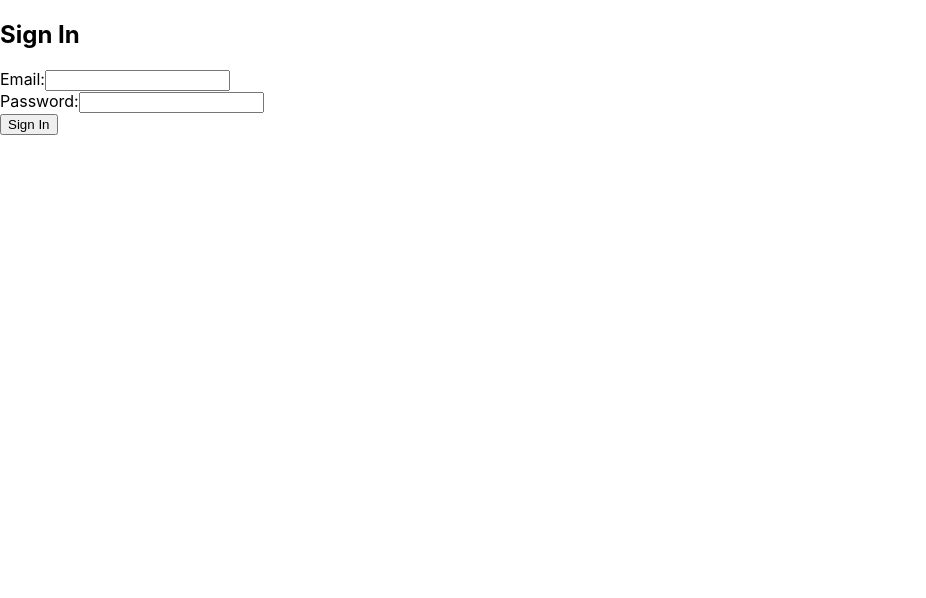
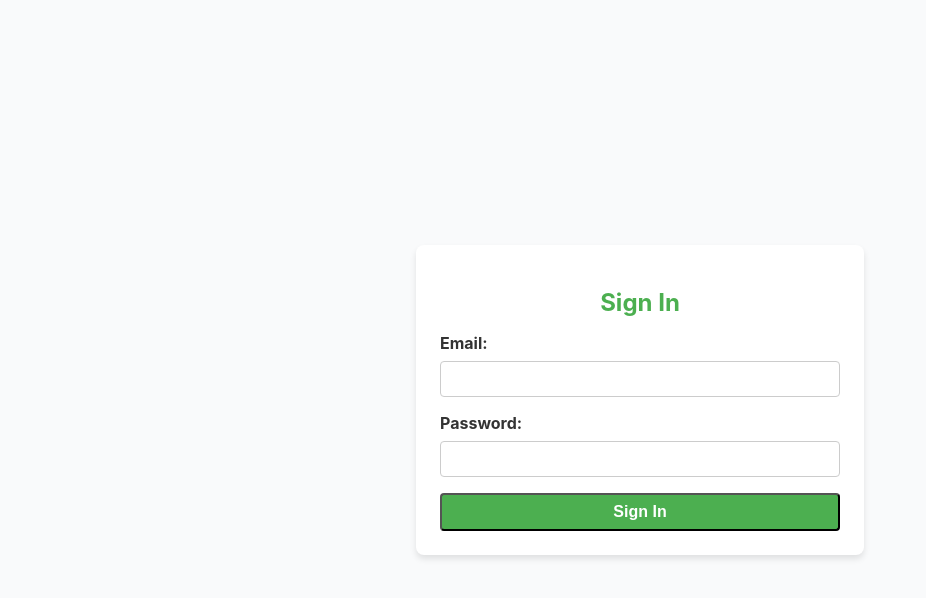
Before and after one commit to wuchenru/ecommerce-project, a React (Create React App) app in the folder frontend/: page / in a window 1280 px wide. Shown: the top 598 px of the page, without its empty margins (0-926 px from the left). Built offline with nearby package versions, Linux system fonts and the light colour scheme.

Commit message:
update the signin page style

```diff
--- /dev/null
+++ b/frontend/src/pages/SignIn.css
@@ -0,0 +1,74 @@
+/* SignIn.css */
+
+/* Container for centering the form */
+.signin-container {
+    display: flex;
+    justify-content: center;
+    align-items: center;
+    height: 100vh;
+    background-color: var(--background-color);
+  }
+
+  /* Styling for the form */
+  .signin-form {
+    background: white;
+    padding: var(--spacing-large);
+    border-radius: 8px;
+    box-shadow: 0 4px 6px rgba(0, 0, 0, 0.1);
+    width: 100%;
+    max-width: 400px;
+  }
+
+  /* Form title */
+  .signin-title {
+    margin-bottom: var(--spacing-medium);
+    color: var(--primary-color);
+    text-align: center;
+  }
+
+  /* Form group for input fields */
+  .form-group {
+    margin-bottom: var(--spacing-medium);
+  }
+
+  /* Form labels */
+  .form-label {
+    display: block;
+    margin-bottom: var(--spacing-small);
+    color: var(--text-color);
+    font-weight: bold;
+  }
+
+  /* Form inputs */
+  .form-input {
+    width: 100%;
+    padding: var(--spacing-small);
+    font-size: var(--font-size-medium);
+    border: 1px solid #ccc;
+    border-radius: 4px;
+    outline: none;
+    box-sizing: border-box;
+  }
+
+  .form-input:focus {
+    border-color: var(--primary-color);
+    box-shadow: 0 0 5px rgba(76, 175, 80, 0.3);
+  }
+
+  /* Button styling */
+  .btn {
+    display: inline-block;
+    width: 100%;
+    padding: var(--spacing-small);
+    font-size: var(--font-size-medium);
+    font-weight: bold;
+    text-align: center;
+    color: white;
+    background-color: var(--primary-color);
+    border-radius: 4px;
+    transition: background-color 0.3s ease;
+  }
+
+  .btn-primary:hover {
+    background-color: #388e3c; /* Darker green */
+  }
--- a/frontend/src/pages/SignIn.tsx
+++ b/frontend/src/pages/SignIn.tsx
@@ -1,7 +1,7 @@
-// src/components/SignIn.tsx
 import React, { useState } from 'react';
 import axios from 'axios';
 import { useNavigate } from 'react-router-dom';
+import './SignIn.css'; // Custom styles specific to SignIn
 
 const SignIn: React.FC = () => {
   const [email, setEmail] = useState('');
@@ -11,49 +11,55 @@ const SignIn: React.FC = () => {
   const handleSignIn = async (e: React.FormEvent) => {
     e.preventDefault();
     try {
-      //const response = await axios.post('http://localhost:8080/users/login', {
-      const response = await axios.post('http://localhost:8080/api/auth/login', {
-        email,
-        password
-      }, {
+      const response = await axios.post(
+        'http://localhost:8080/api/auth/login',
+        { email, password },
+        {
           headers: {
-          'Content-Type': 'application/json'
+            'Content-Type': 'application/json',
+          },
         }
-      });
+      );
       alert(response.data); // "Login successful!" or "Invalid credentials!"
-      if (response.data === "Login successful!") {
+      if (response.data === 'Login successful!') {
         navigate('/home');
       }
     } catch (error: any) {
       console.error('Error signing in:', error);
       alert(error.response?.data || 'Login failed');
     }
-  }
+  };
 
   return (
-    <form onSubmit={handleSignIn}>
-      <h2>Sign In</h2>
-      <div>
-        <label>Email:</label>
+    <div className="signin-container">
+      <form className="signin-form" onSubmit={handleSignIn}>
+        <h2 className="signin-title">Sign In</h2>
+        <div className="form-group">
+          <label className="form-label">Email:</label>
           <input
+            className="form-input"
             type="email"
             value={email}
             onChange={(e) => setEmail(e.target.value)}
             required
           />
         </div>
-      <div>
-        <label>Password:</label>
+        <div className="form-group">
+          <label className="form-label">Password:</label>
           <input
+            className="form-input"
             type="password"
             value={password}
             onChange={(e) => setPassword(e.target.value)}
             required
           />
         </div>
-      <button type="submit">Sign In</button>
+        <button className="btn btn-primary" type="submit">
+          Sign In
+        </button>
       </form>
+    </div>
   );
-}
+};
 
 export default SignIn;
```
Lines whose indentation alone changed are shown as unchanged.
